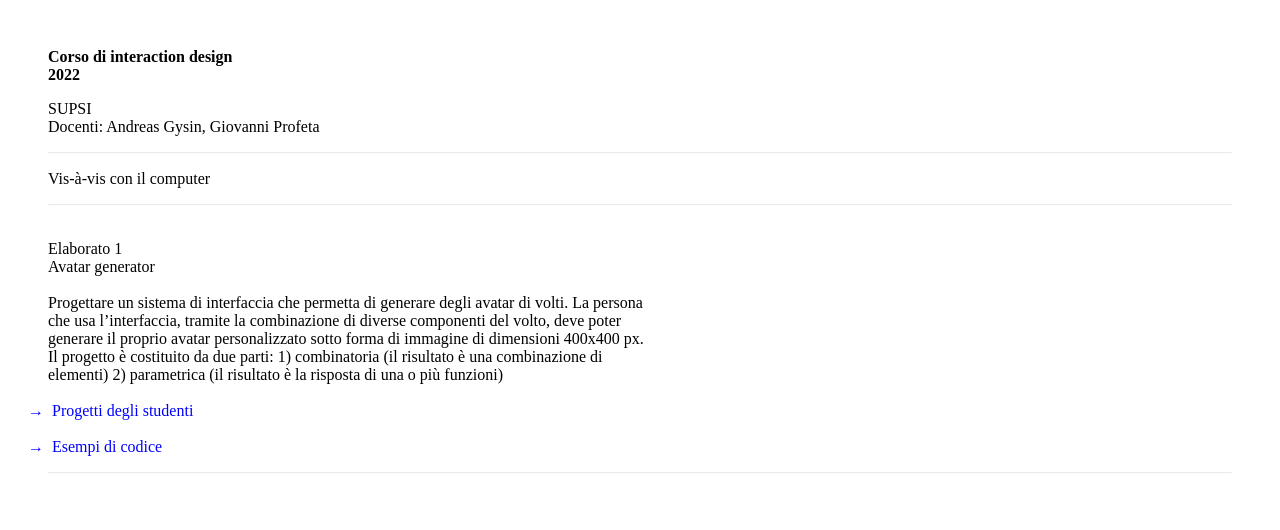
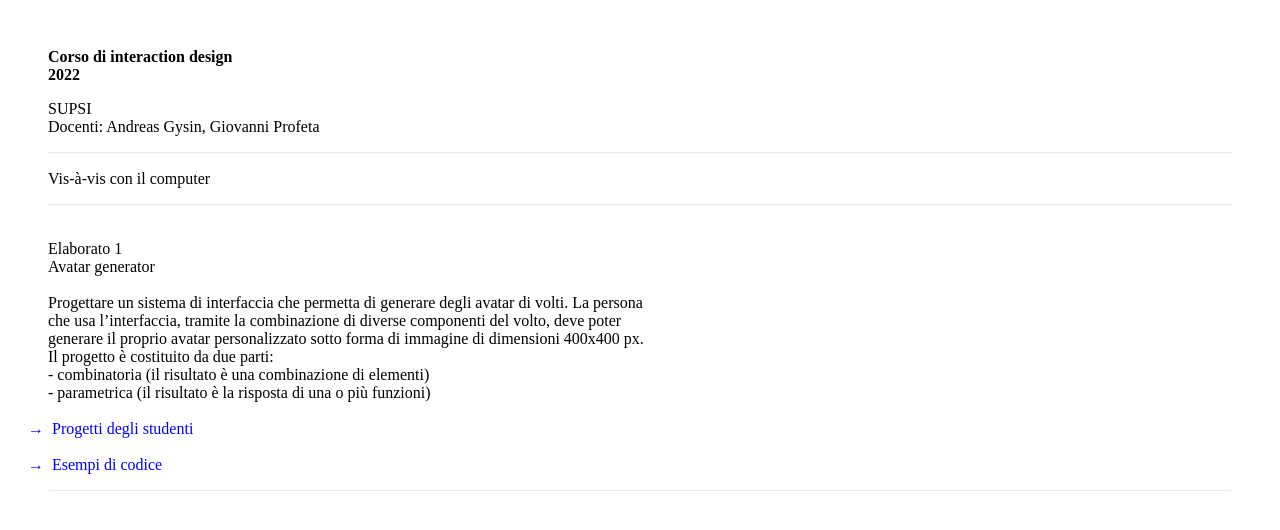
Before and after one commit to ixd-supsi/2022, a plain HTML site: page index.html in a window 1280 px wide. Drawn offline with Linux system fonts and the light colour scheme.

Commit message:
small fix

```diff
--- a/index.html
+++ b/index.html
@@ -31,7 +31,7 @@
             a:hover{
                 text-decoration: underline;
             }
-            ul{
+            ul, ol{
                 margin:0;
                 padding: 0;
                 list-style: none;
@@ -89,10 +89,12 @@
         <p><br/>Elaborato 1 <br/>Avatar generator</p>
         <br>
         <ul>
-                <div class="brief">Progettare un sistema di interfaccia che permetta di generare degli avatar di volti. La persona che usa l’interfaccia, tramite la combinazione di diverse componenti del volto, deve poter generare il proprio avatar personalizzato sotto forma di immagine di dimensioni 400x400 px.
-                Il progetto è costituito da due parti:
-                1) combinatoria (il risultato è una combinazione di elementi)
-                2) parametrica (il risultato è la risposta di una o più funzioni)
+                <div class="brief">
+                    Progettare un sistema di interfaccia che permetta di generare degli avatar di volti. La persona che usa l’interfaccia, tramite la combinazione di diverse componenti del volto, deve poter generare il proprio avatar personalizzato sotto forma di immagine di dimensioni 400x400 px. Il progetto è costituito da due parti:
+                    <ol>
+                        <li>- combinatoria (il risultato è una combinazione di elementi)</li>
+                        <li>- parametrica (il risultato è la risposta di una o più funzioni)</li>
+                    </ol>
             </div>
 
             <br/>
```
Also changed, not shown: 1 other file.
